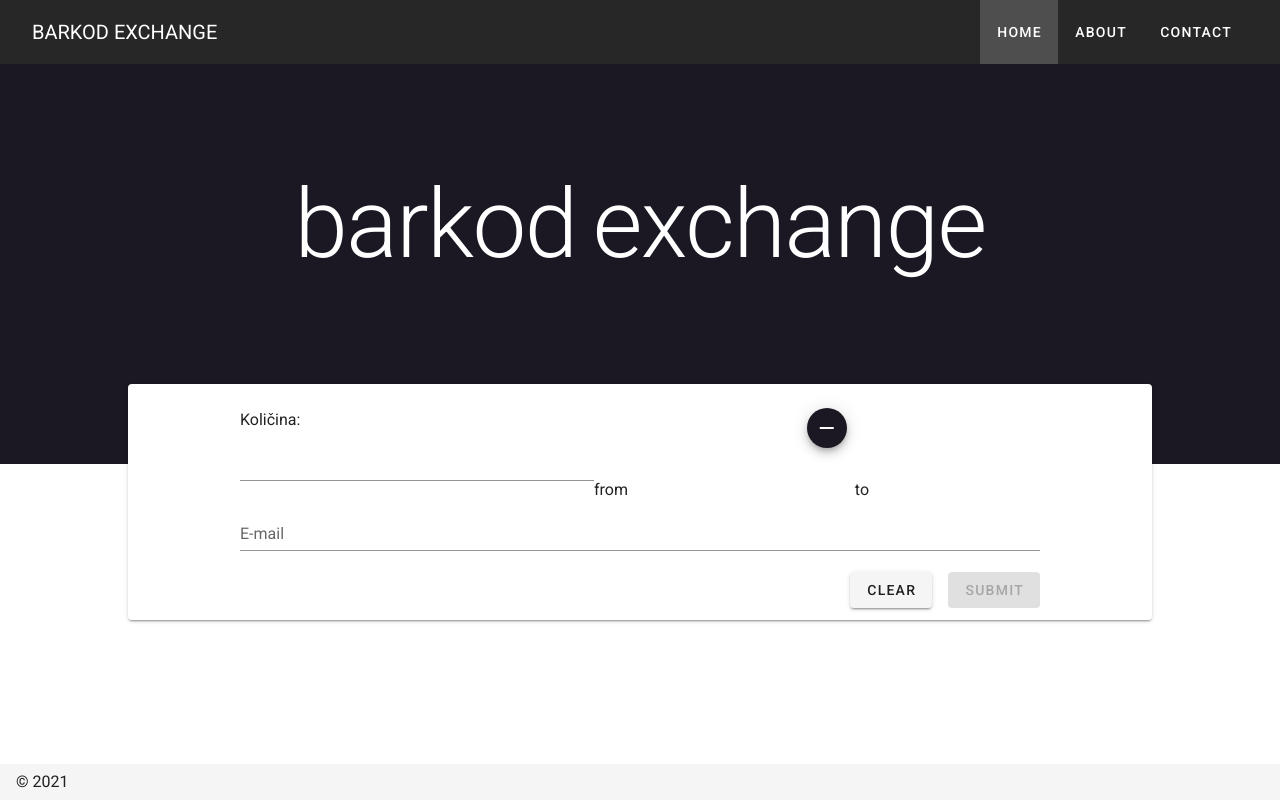
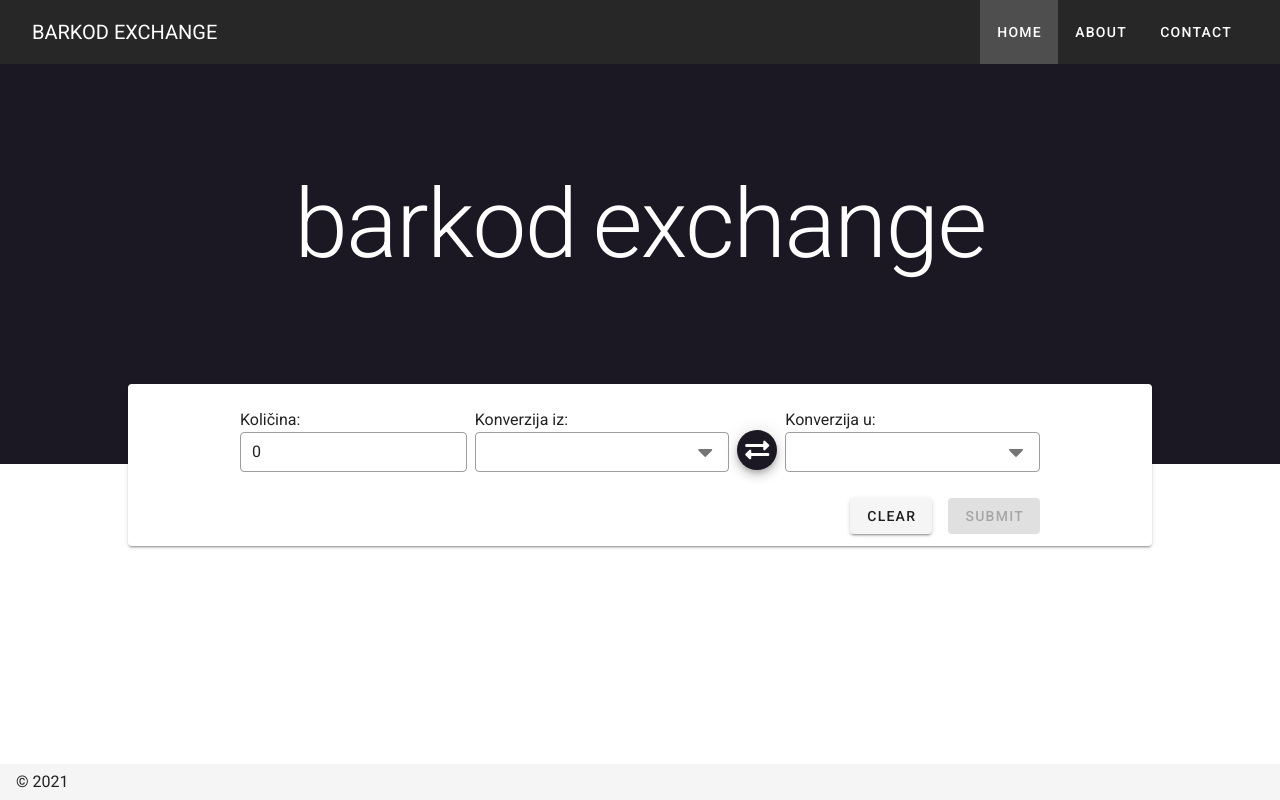
Before and after one commit to ObradovicNikola/BARKOD_BNX_FRONT, a Nuxt app: page / in a window 1280 px wide. Built offline with nearby package versions, Linux system fonts and the light colour scheme.

Commit message:
added form

```diff
--- a/nuxt.config.js
+++ b/nuxt.config.js
@@ -1,4 +1,4 @@
-import colors from 'vuetify/es5/util/colors'
+// import colors from 'vuetify/es5/util/colors'
 
 const {
   NODE_ENV,
@@ -40,7 +40,11 @@ export default {
   },
 
   // Global CSS: https://go.nuxtjs.dev/config-css
-  css: ['~/assets/main.scss', '~/assets/custom-bulma.sass'],
+  css: [
+    '~/assets/main.scss',
+    '~/assets/custom-bulma.sass',
+    '@fortawesome/fontawesome-free/css/all.css',
+  ],
 
   // Plugins to run before rendering page: https://go.nuxtjs.dev/config-plugins
   plugins: [{ src: '~/plugins/vee-validate.js', ssr: true }],
@@ -75,6 +79,9 @@ export default {
     // icons: {
     //   iconfont: 'mdiSvg', // 'mdi' || 'mdiSvg' || 'md' || 'fa' || 'fa4' || 'faSvg'
     // },
+    icons: {
+      iconfont: 'fa',
+    },
     theme: {
       dark: false,
       // themes: {
--- a/package.json
+++ b/package.json
@@ -24,6 +24,7 @@
   },
   "devDependencies": {
     "@babel/eslint-parser": "^7.14.7",
+    "@fortawesome/fontawesome-free": "^5.15.4",
     "@nuxtjs/eslint-config": "^6.0.1",
     "@nuxtjs/eslint-module": "^3.0.2",
     "@nuxtjs/stylelint-module": "^4.0.0",
@@ -32,6 +33,7 @@
     "eslint-config-prettier": "^8.3.0",
     "eslint-plugin-nuxt": "^2.0.0",
     "eslint-plugin-vue": "^7.12.1",
+    "font-awesome": "^4.7.0",
     "prettier": "^2.3.2",
     "stylelint": "^13.13.1",
     "stylelint-config-prettier": "^8.0.2",
--- a/pages/index.vue
+++ b/pages/index.vue
@@ -15,41 +15,87 @@
           style="max-width: 800px; margin: auto"
           @submit.prevent="submit"
         >
-          <div class="d-flex justify-space-between">
-            <div class="flex-grow-1 d-flex flex-column justify-end">
+          <div class="main-flex-convertor d-flex justify-space-between">
+            <div class="flex-grow-1 d-flex flex-column justify-end mr-2">
               <span class="mb-0;">Količina:</span>
               <ValidationProvider
                 v-slot="{ errors }"
                 name="amount"
-                rules="required"
+                :rules="{
+                  required: true,
+                  regex: validNumberRegex,
+                }"
               >
                 <v-text-field
-                  v-model="frm.name"
+                  v-model="frm.amount"
                   :error-messages="errors"
                   label=""
+                  type="number"
                   required
+                  outlined
+                  dense
+                  hint="Up to 3 decimals"
                 ></v-text-field>
               </ValidationProvider>
             </div>
-            <div class="flex-grow-1 d-flex align-end"><span>from</span></div>
-            <v-btn style="background: #1b1824" dark class="mx-2" fab small
-              ><v-icon dark> mdi-minus </v-icon></v-btn
+
+            <div class="flex-grow-1 d-flex flex-column justify-end">
+              <span class="mb-0;">Konverzija iz:</span>
+              <ValidationProvider
+                v-slot="{ errors }"
+                name="selectBase"
+                rules="required"
               >
-            <div class="flex-grow-1 d-flex align-end"><span>to</span></div>
+                <v-select
+                  v-model="frm.baseCurrency"
+                  :items="currencies"
+                  label=""
+                  outlined
+                  :error-messages="errors"
+                  dense
+                ></v-select>
+              </ValidationProvider>
             </div>
 
+            <v-btn
+              style="background: #1b1824"
+              dark
+              class="mt-auto mx-2 mb-7"
+              fab
+              small
+              ><v-icon dark> fas fa-exchange-alt</v-icon></v-btn
+            >
+
+            <div class="flex-grow-1 d-flex flex-column justify-end">
+              <span class="mb-0;">Konverzija u:</span>
               <ValidationProvider
                 v-slot="{ errors }"
-            name="email"
-            rules="required|email"
+                name="selectQuote"
+                rules="required"
               >
-            <v-text-field
-              v-model="frm.email"
+                <v-select
+                  v-model="frm.quoteCurrency"
+                  :items="currencies"
+                  label=""
+                  outlined
                   :error-messages="errors"
-              label="E-mail"
-              required
-            ></v-text-field>
+                  dense
+                ></v-select>
               </ValidationProvider>
+            </div>
+
+            <!-- <v-col
+        class="d-flex"
+        cols="12"
+        sm="6"
+      >
+        <v-select
+          :items="items"
+          label="Outlined style"
+          outlined
+        ></v-select>
+      </v-col> -->
+          </div>
 
           <div class="d-flex justify-end">
             <v-btn class="mr-4" @click="clear"> Clear </v-btn>
@@ -71,7 +117,7 @@ const components = { ValidationObserver, ValidationProvider }
 const frmDefaults = () => {
   return {
     amount: 0,
-    currency: '',
+    baseCurrency: '',
     quoteCurrency: '',
   }
 }
@@ -85,25 +131,20 @@ const data = () => ({
   frm: frmDefaults(),
   frmMeta: frmMetaDefaults(),
   buttonLoading: false,
+  currencies: ['RSD', 'USD', 'EUR', 'JPY'],
+  validNumberRegex: /^(\d+(\.\d{0,3})?)$/,
 })
 
 const methods = {
-  async submit() {
+  submit() {
     this.buttonLoading = true
     console.log('submit', this.frm)
 
     let res
     try {
-      const config = { headers: { 'Content-Type': 'multipart/form-data' } }
-      const fd = new FormData()
-
-      Object.keys(this.frm).map((key) => fd.append(key, this.frm[key]))
-
-      res = await this.$axios.$post(
-        `http://192.168.1.12:3000/projects/copyright-complaint`,
-        fd,
-        config
-      )
+      // res = await this.$axios.$post(
+      //   `http://192.168.1.12:3000/projects/copyright-complaint`
+      // )
     } catch (err) {
       this.frmMeta.error = err
       this.frmMeta.status = 'error'
@@ -153,6 +194,12 @@ export default { name, components, data, methods }
 }
 
 @media only screen and (max-width: 800px) {
+  .main-flex-convertor {
+    flex-direction: column;
+  }
+}
+
+@media only screen and (max-width: 800px) {
   .showcase .logo {
     font-size: 4rem !important;
   }
@@ -176,4 +223,14 @@ export default { name, components, data, methods }
   left: 50%; /* position the left edge of the element at the middle of the parent */
   transform: translate(-50%, 0%);
 }
+
+.v-input {
+  /* background: coral; */
+}
+
+.v-input.v-select {
+  /* background: red; */
+
+  width: 100%;
+}
 </style>
--- a/plugins/vee-validate.js
+++ b/plugins/vee-validate.js
@@ -4,6 +4,7 @@ import {
   alpha_spaces,
   alpha_num,
   confirmed,
+  double,
   email,
   ext,
   length,
@@ -32,6 +33,11 @@ extend('confirmed', confirmed)
 extend('email', {
   ...email,
   message: 'This email is invalid',
+})
+
+extend('double', {
+  ...double,
+  message: 'Up to {decimal} decimal points'
 })
 
 extend('length', length)
```
Also changed, not shown: 1 other file (tests, documents, lock files or other folders). Lines whose indentation alone changed are shown as unchanged.
